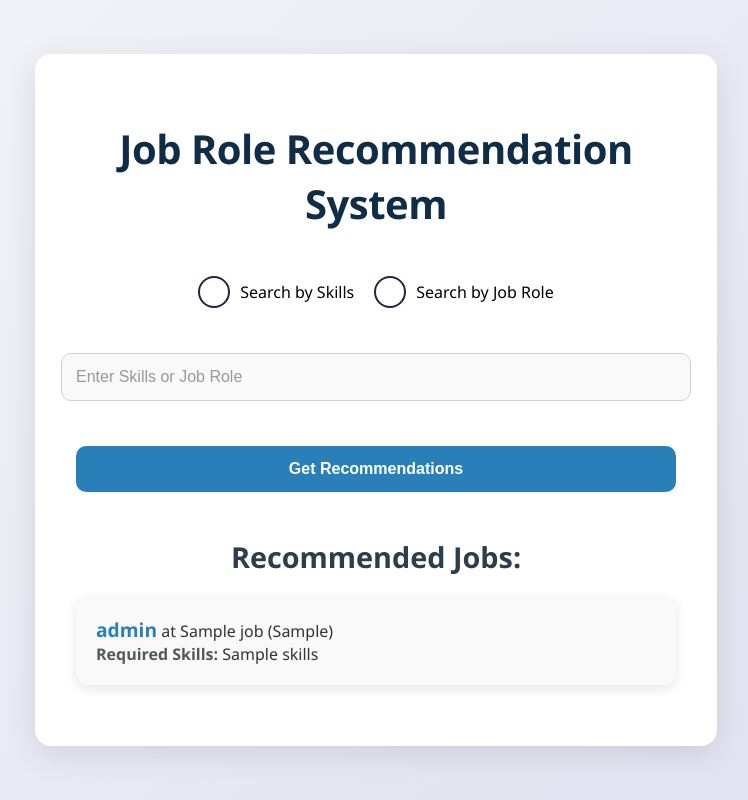
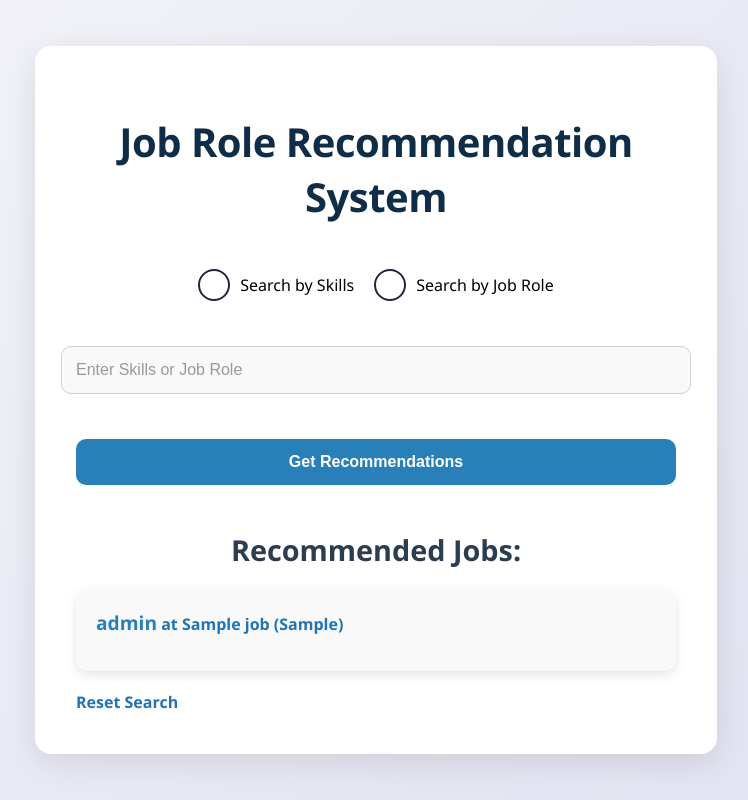
Before and after one commit to shivanirao1710/JobRecommendationSystem, a Flask app: template templates/index.html in a window 1280 px wide. Shown: the whole page, without its empty margins (264-1012 px from the left). Run offline with Flask 3, Linux system fonts and the light colour scheme; the template is opened without the code that fills it: most values are stand-ins (such as "Sample title", 1, 10 or a date in 2020); parts of the project's set-up code (start-up, migrations or seed data) failed here and were passed over.

Commit message:
modified

```diff
--- a/app.py
+++ b/app.py
@@ -1,45 +1,81 @@
-from flask import Flask, render_template, request
+from flask import Flask, render_template, request, session, redirect, url_for
 import pandas as pd
 import joblib
 
 app = Flask(__name__)
 
+# Secret key for session management (ensure to keep it secure)
+app.secret_key = 'your_secret_key_here'
+
 # Load trained model
 df, cosine_sim = joblib.load("models/job_recommender.pkl")
 
-# Function to find job roles by skills or job role
-def find_job_roles(query, search_type='skills', top_n=5):
-    query = query.lower()
+# Function to find job roles based on skills
+def find_job_roles_by_skills(skills, top_n=5):
+    skills = skills.lower().split(",")  # Split skills by comma
+    skills = [skill.strip() for skill in skills]  # Remove extra spaces
 
-    if search_type == 'skills':
-        skills = query.split(",")  # Split skills by comma
-        skills = [skill.strip() for skill in skills]  # Remove extra spaces
+    # Filter jobs that match the skills
+    matched_jobs = df[df["skills"].apply(lambda x: any(skill in x.lower() for skill in skills))]
 
-        # Filter jobs that match the skills
-        matched_jobs = df[df["skills"].apply(lambda x: any(skill in x.lower() for skill in skills))]
+    # Sort by the number of matched skills
+    matched_jobs["matched_skills"] = matched_jobs["skills"].apply(lambda x: sum(skill in x.lower() for skill in skills))
+    matched_jobs = matched_jobs.sort_values(by="matched_skills", ascending=False).head(top_n)
 
-        # Sort by the number of matched skills
-        matched_jobs["matched_skills"] = matched_jobs["skills"].apply(lambda x: sum(skill in x.lower() for skill in skills))
-        matched_jobs = matched_jobs.sort_values(by="matched_skills", ascending=False).head(top_n)
+    # Return only the columns we need
+    return matched_jobs[["job_role", "company_name", "company_type", "skills"]].to_dict(orient="records")
 
-        return matched_jobs[["job_role", "company_name", "company_type", "skills"]].to_dict(orient="records")
+# Function to find job roles based on job role name
+def find_job_roles_by_job_role(job_role, top_n=5):
+    # Filter jobs that match the job role name
+    matched_jobs = df[df["job_role"].str.contains(job_role, case=False, na=False)]
 
-    elif search_type == 'job_role':
-        # Find jobs matching the job role
-        matched_jobs = df[df["job_role"].str.contains(query, case=False, na=False)]
-        return matched_jobs[["job_role", "company_name", "company_type", "skills"]].to_dict(orient="records")
+    return matched_jobs[["job_role", "company_name", "company_type", "skills"]].to_dict(orient="records")
 
 # Home Route
 @app.route("/", methods=["GET", "POST"])
 def index():
     recommendations = []
-    search_type = 'skills'
+    search_type = None
     if request.method == "POST":
-        skills = request.form["query"]  # Get query (skills or job role) from the form
-        search_type = request.form["search_type"]  # Determine if searching by 'skills' or 'job_role'
-        recommendations = find_job_roles(skills, search_type)  # Get recommendations based on input
+        search_type = request.form.get("search_type", "skills")  # Default to "skills" if not provided
+        query = request.form.get("skills", "").strip()  # Get skills/job role from the form
+
+        if not query:
+            # If no skills/job role were provided, show an error or a message to the user
+            return render_template("index.html", recommendations=[], error="Please enter skills or job role.")
+
+        if search_type == "skills":
+            recommendations = find_job_roles_by_skills(query)  # Get recommendations based on skills
+        elif search_type == "job_role":
+            recommendations = find_job_roles_by_job_role(query)  # Get recommendations based on job role
+
+        # Store the recommendations and search type in session
+        session['search_type'] = search_type
+        session['recommendations'] = recommendations
+        session['query'] = query  # Store the query for future use
+
+    # If there are recommendations stored in session, use them
+    if 'recommendations' in session:
+        recommendations = session['recommendations']
+        search_type = session['search_type']
 
     return render_template("index.html", recommendations=recommendations, search_type=search_type)
 
+# Job Details Route
+@app.route("/job/<job_role>/<company_name>")
+def job_details(job_role, company_name):
+    # Find the job by job_role and company_name
+    job_details = df[(df["job_role"] == job_role) & (df["company_name"] == company_name)].iloc[0]
+    return render_template("job_details.html", job=job_details)
+
+# Clear session on logout or reset
+@app.route("/reset")
+def reset():
+    session.pop('recommendations', None)
+    session.pop('search_type', None)
+    session.pop('query', None)
+    return redirect(url_for('index'))
+
 if __name__ == "__main__":
     app.run(debug=True)
--- a/static/style.css
+++ b/static/style.css
@@ -212,3 +212,33 @@ input[type="radio"]:focus {
         height: 16px;
     }
 }
+/* Style for the anchor (a) links */
+a {
+    color: #1f73b7; /* Default link color */
+    text-decoration: none; /* Remove underline */
+    font-weight: 600;
+    transition: all 0.3s ease;
+}
+
+/* Hover effect for links */
+a:hover {
+    color: #3a7eb4; /* Change color when hovering */
+    text-decoration: underline; /* Add underline on hover */
+}
+
+/* Focus effect for links (for accessibility) */
+a:focus {
+    outline: none;
+    box-shadow: 0 0 5px rgba(72, 133, 242, 0.6);
+}
+
+/* Style for links inside the job recommendations list */
+ul li a {
+    display: block;
+    margin-bottom: 10px;
+}
+
+/* Add a small margin below the link */
+ul li a {
+    margin-bottom: 15px;
+}
--- a/templates/index.html
+++ b/templates/index.html
@@ -9,10 +9,9 @@
 <body>
     <div class="container">
         <h1>Job Role Recommendation System</h1>
+
+        <!-- Form to search by either skills or job role -->
         <form method="POST">
-
-
-            <!-- Radio buttons container with the .radio-group class -->
             <div class="radio-group">
                 <label>
                     <input type="radio" name="search_type" value="skills" {% if search_type == 'skills' %}checked{% endif %}>
@@ -23,21 +22,30 @@
                     Search by Job Role
                 </label>
             </div>
-            <input type="text" name="query" placeholder="Enter Skills or Job Role" required>
+
+            <!-- Single input field for both skills and job role -->
+            <input type="text" name="skills" placeholder="Enter Skills or Job Role" required value="{{ request.form.get('skills', '') }}">
+
             <button type="submit">Get Recommendations</button>
         </form>
+
+        {% if error %}
+            <p style="color: red;">{{ error }}</p>
+        {% endif %}
 
         {% if recommendations %}
             <h2>Recommended Jobs:</h2>
             <ul>
                 {% for job in recommendations %}
                     <li>
-                        <b>{{ job["job_role"] }}</b> at {{ job["company_name"] }} ({{ job["company_type"] }})<br>
-                        <strong>Required Skills:</strong> {{ job["skills"] }}
+                        <a href="{{ url_for('job_details', job_role=job['job_role'], company_name=job['company_name']) }}">
+                            <b>{{ job["job_role"] }}</b> at {{ job["company_name"] }} ({{ job["company_type"] }})
+                        </a>
                     </li>
                 {% endfor %}
             </ul>
         {% endif %}
+        <a href="{{ url_for('reset') }}">Reset Search</a>
     </div>
 </body>
 </html>
```
Also changed, not shown: templates/job_details.html (added, +18 -0 lines).
